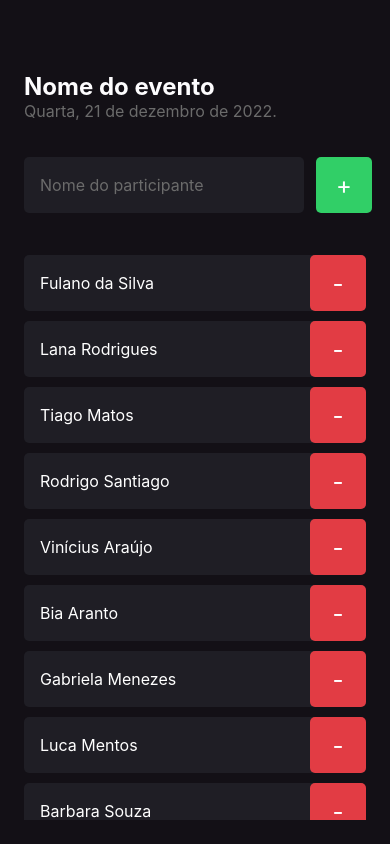
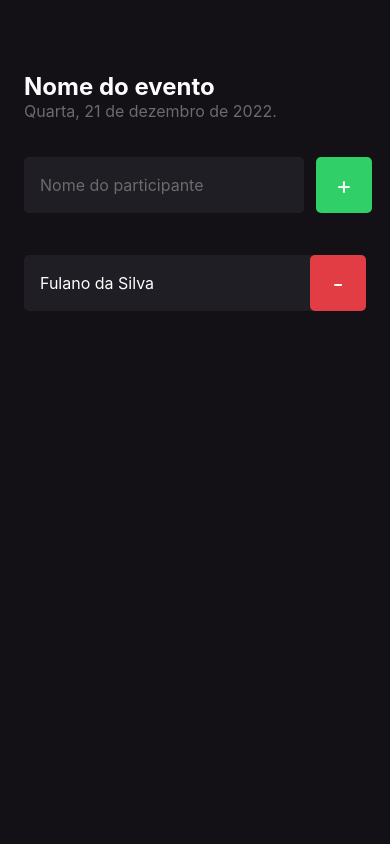
Before and after one commit to JeanneLima/app-im-here, a React Native app: screen / in a window 390 px wide. Built offline with nearby package versions, Linux system fonts and the light colour scheme.

Commit message:
feat(home): create state with hook to manage listed participants

```diff
--- a/src/screens/Home/index.tsx
+++ b/src/screens/Home/index.tsx
@@ -1,3 +1,4 @@
+import React, { useState } from 'react';
 import { Alert, FlatList, Text, TextInput, TouchableOpacity, View } from 'react-native';
 
 import { Participant } from '../../components/Participant';
@@ -5,12 +6,15 @@ import { Participant } from '../../components/Participant';
 import { styles } from './styles';
 
 export function Home() {
-  const participants = ['Fulano da Silva', 'Lana Rodrigues', 'Tiago Matos', 'Rodrigo Santiago', 'Vinícius Araújo', 'Bia Aranto', 'Gabriela Menezes', 'Luca Mentos', 'Barbara Souza', 'Bento Rodrigues'];
+  const [participants, setParticipants] = useState(['Fulano da Silva']);
+  // const participants = ['Fulano da Silva', 'Lana Rodrigues', 'Tiago Matos', 'Rodrigo Santiago', 'Vinícius Araújo', 'Bia Aranto', 'Gabriela Menezes', 'Luca Mentos', 'Barbara Souza', 'Bento Rodrigues'];
 
   function handleParticipantAdd() {
-    if (participants.includes('Fulano da Silva')) {
+    if (participants.includes('Lana Rodrigues')) {
       return Alert.alert('Participante Existente', "Já existe um participante na lista com esse nome.")
     }
+
+    setParticipants([...participants, 'Lana Rodrigues']);
   };
 
   function handleParticipantRemove(name: string) {
```
